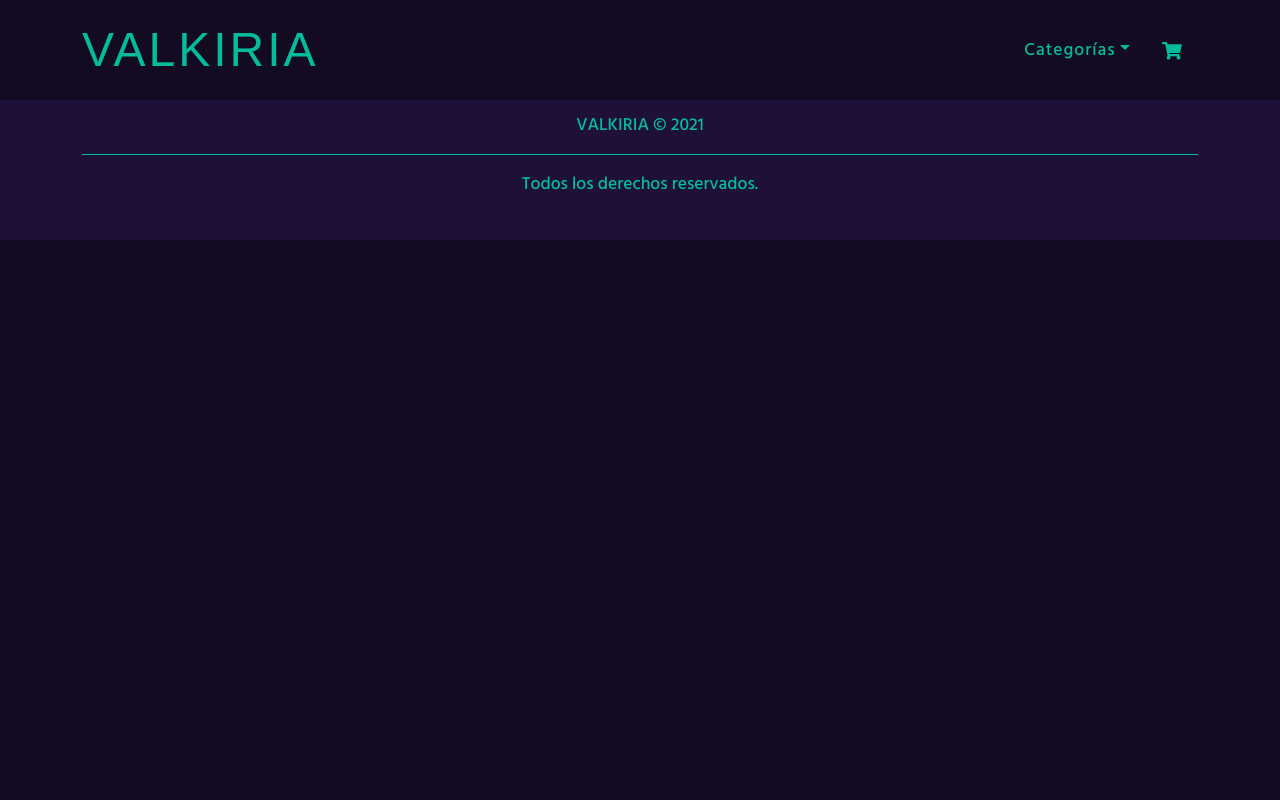
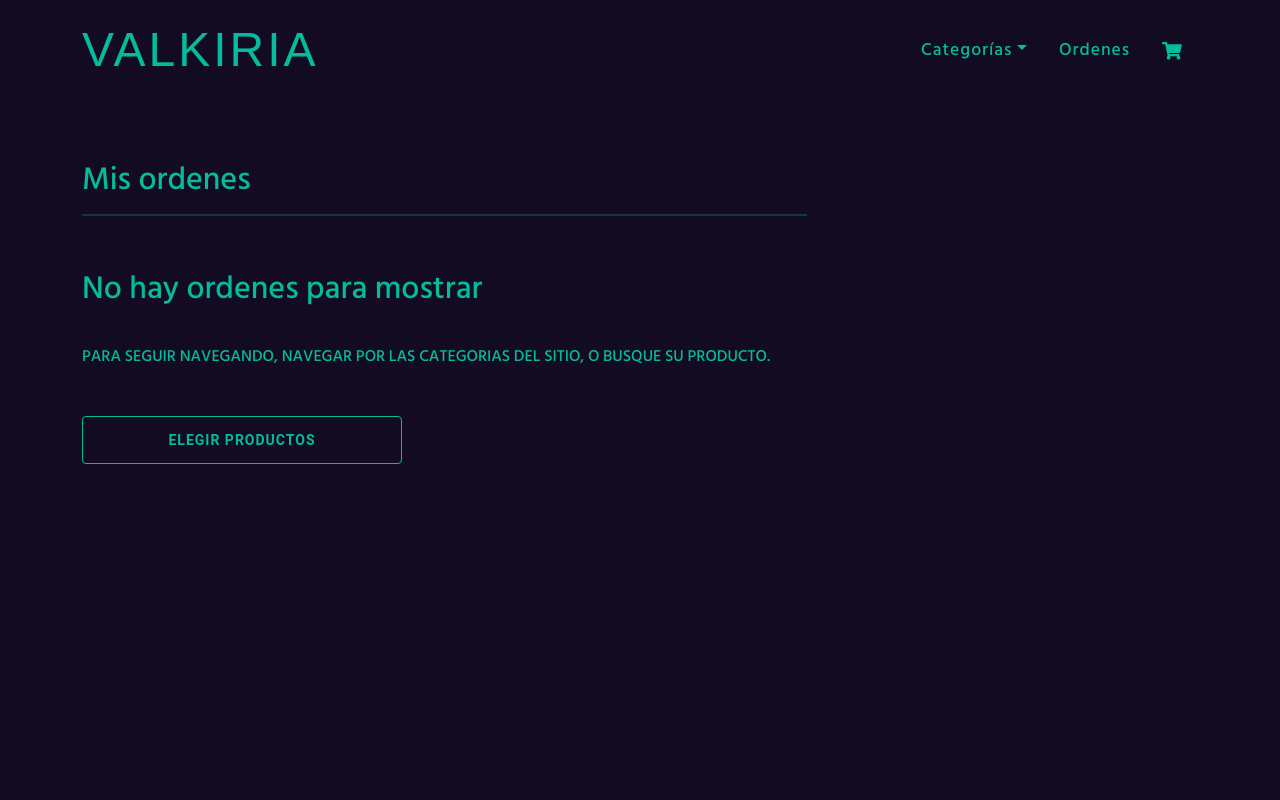
Before and after one commit to iaradocampo/ecommerce, a React (Create React App) app: page /orders in a window 1280 px wide. Shown: the top 800 px of the page. Built offline with nearby package versions, Linux system fonts and the light colour scheme; no server answers; the database is empty; a web font is replaced by a local one.

Commit message:
fix order

```diff
--- a/src/App.js
+++ b/src/App.js
@@ -5,6 +5,7 @@ import Footer from './components/Footer';
 import ItemListContainer from './container/ItemListContainer';
 import ItemDetailContainer from './components/ItemDetailContainer';
 import Cart from './components/Cart';
+import Order from './components/Order';
 import 'bootstrap/dist/css/bootstrap.min.css';
 import './scss/app.scss';
 
@@ -17,6 +18,8 @@ function App() {
           <Route exact path='/' element={<ItemListContainer />} />
           <Route exact path='/categoria/:idCategory' element={<ItemListContainer />} />
           <Route exact path='/detalle/:idProduct' element={<ItemDetailContainer />} />
+          <Route exact path='/orders' element={<Order />} />
+          <Route exact path='/orders/:orderId' element={<Order />} />
           <Route exact path='/cart' element={<Cart />} />
         </Routes>
         <Footer />
--- a/src/components/Cart.js
+++ b/src/components/Cart.js
@@ -46,9 +46,23 @@ function Cart () {
                 {cart.length === 0 &&
                     <div>
                         <p className="p-empty">Su carrito esta vacío</p>
-                        <p>Para seguir navegando, navegar por las categorias del sitio, o busque su producto.</p>
-                        <Link to='/'>
-                            <button className="btn-cart">elegir productos</button>
+                        <p className="p-order">Para seguir navegando, navegar por las categorias del sitio, o busque su producto.</p>
+                        <Link className="a" to='/'>
+                        <Button variant="outlined"
+                                            style={{
+                                                color: "#00dbafda",
+                                                fontWeight: "600",
+                                                letterSpacing: "1px",
+                                                border: "1px solid #00dbafda",
+                                                '&:hover':{
+                                                    backgroundColor: "rgba(6, 190, 161, 0.04)"
+                                                },
+                                                width: "20rem",
+                                                height: "3rem",
+                                                marginTop: "2rem"
+                                            }}>
+                                            elegir productos
+                                        </Button>
                         </Link>
                     </div>
                 }
--- a/src/components/Cart/Checkout.js
+++ b/src/components/Cart/Checkout.js
@@ -117,7 +117,6 @@ const Checkout = () => {
 
         const successOrder = (response) => {
             setOrderId(response.id);
-            emptyCart();
         }
 
     }
@@ -127,6 +126,7 @@ const Checkout = () => {
           input => (input.value = "")
         );
         setShow(false);
+        emptyCart();
       };
 
     return loader ? (
@@ -137,8 +137,7 @@ const Checkout = () => {
         <div className="cart">
             <Container>
                 <h1>Datos personales</h1>
-                <p style={{fontSize: "1em", textTransform: "uppercase", color: "#00dbafda"}}>*por favor complete todos los campos para finalizar su compra</p>
-
+                <p className="p-order">*por favor complete todos los campos para finalizar su compra</p>
                 <Formulario action="">
                     <Input
                         state={name}
@@ -191,7 +190,7 @@ const Checkout = () => {
                         </p>
                         </ErrorMessage>}
                         <ContainerButton>
-                            <Button type="submit" variant="outlined" onClick={generateOrder}
+                            <Button variant="outlined" onClick={generateOrder}
                                 style={{
                                     color: "#00dbafda",
                                     fontWeight: "600",
@@ -216,7 +215,7 @@ const Checkout = () => {
                     </Modal.Body>
                     <Modal.Footer>
                         <p>Se le enviara un mail con su número de pedido</p>
-                        <Link className="a" to='/'>
+                        <Link className="a" to={`/orders/${orderId}`}>
                             <Button onClick={clean}
                             style={{
                                 backgroundColor: "#361d64",
--- a/src/components/Cart/StyleForm.js
+++ b/src/components/Cart/StyleForm.js
@@ -63,7 +63,7 @@ const Input = styled.input`
 
 const ErrorLegend = styled.p`
 
-    font-size: 12px;
+    font-size: 0.9em;
     margin-bottom: 0;
     color: ${colors.error};
     display: none;
@@ -101,16 +101,10 @@ const ContainerButton = styled.div`
 	flex-direction: column;
 	align-items: center;
 	grid-column: span 2;
+    margin-top: 2rem;
 	@media (max-width: 800px){
 		grid-column: span 1;
 	}
-`;
-
-const SuccessMessage = styled.p`
-
-    font-size: 14px;
-	color: ${colors.exito};
-
 `;
 
 const ErrorMessage = styled.div`
@@ -138,6 +132,5 @@ export {
     ErrorLegend,
     IconValidation,
     ContainerButton,
-    SuccessMessage,
     ErrorMessage
 }
--- /dev/null
+++ b/src/components/EmptyOrder.js
@@ -0,0 +1,34 @@
+import { Container } from 'react-bootstrap';
+import { Link } from 'react-router-dom';
+import { Button } from '@mui/material';
+
+const EmptyOrder = () =>{
+    return<>
+    <div className="cart">
+        <Container>
+        <h1>Mis ordenes</h1>
+        <hr/>
+        <p className='p-empty'>No hay ordenes para mostrar</p>
+        <p className="p-order">Para seguir navegando, navegar por las categorias del sitio, o busque su producto.</p>
+        <Link className='a' to='/'>
+        <Button variant="outlined"
+                                            style={{
+                                                color: "#00dbafda",
+                                                fontWeight: "600",
+                                                letterSpacing: "1px",
+                                                border: "1px solid #00dbafda",
+                                                '&:hover':{
+                                                    backgroundColor: "rgba(6, 190, 161, 0.04)"
+                                                },
+                                                width: "20rem",
+                                                height: "3rem",
+                                                marginTop: "2rem"
+                                            }}>
+                                            elegir productos
+                                        </Button>
+                        </Link>
+        </Container>
+    </div>
+    </>
+}
+export default EmptyOrder;
--- a/src/components/NavBar.js
+++ b/src/components/NavBar.js
@@ -51,6 +51,11 @@ function NavBar () {
                             </NavDropdown.Item>
                         </NavDropdown>
                         <Nav.Link>
+                            <Link className='a' to='/orders'>
+                            Ordenes
+                            </Link>
+                        </Nav.Link>
+                        <Nav.Link>
                             <Link className="a-cart" to='/cart'>
                                 <Badge badgeContent={itemsOnCart} color="secondary">
                                     <CartWidget />
--- /dev/null
+++ b/src/components/Order.js
@@ -0,0 +1,51 @@
+import { useEffect, useState } from "react";
+import { useParams } from "react-router-dom";
+import { dataBase } from "../firebase/firebase";
+import OrderData from "./OrderData";
+import Loader from "./Loader";
+import EmptyOrder from './EmptyOrder';
+
+function Order(){
+
+    const { orderId } = useParams();
+
+    const [orderData, setData] = useState(true);
+
+    const [loader, setLoader] = useState(true);
+
+    const [exists, setExist] = useState(false);
+
+    useEffect(() => {
+        const dbQuery = dataBase.collection('orders').doc(orderId)
+        dbQuery.get()
+        .then((order) => {
+            setExist(order.exists);
+            setData({
+                id: orderId, ...order.data()
+            })
+        })
+
+        .finally(() => {
+            setTimeout(() => {
+                setLoader(false)
+            },1000)
+        })
+
+    }, [orderId, loader])
+
+    return loader ? (
+     <Loader />
+
+     )
+     : exists === true ? (
+
+         <OrderData data={orderData}/>
+     )
+     :
+     (
+<EmptyOrder/>
+     )
+}
+
+
+export default Order;
--- /dev/null
+++ b/src/components/OrderData.js
@@ -0,0 +1,46 @@
+import { Container } from "react-bootstrap";
+import { Link } from "react-router-dom";
+import { Button } from "@mui/material";
+
+const OrderData = ({data}) => {
+
+return <>
+<div className="cart">
+
+    <Container>
+        <h1>Mis ordenes</h1>
+        <hr/>
+    <div>
+        <p className="p-empty">Resumen de compra</p>
+        <p className="p-compra">item(s):</p>
+        <p className="p-compra">{data.items[0].title}</p>
+    <p className="p-compra">cantidad:</p>
+    <p className="p-compra">x{data.items[0].quantity}</p>
+<p className="p-compra">total:</p>
+<p className="p-compra">${data.total}</p>
+<Link className="a" to='/'>
+<Button variant="outlined"
+                                            style={{
+                                                color: "#00dbafda",
+                                                fontWeight: "600",
+                                                letterSpacing: "1px",
+                                                border: "1px solid #00dbafda",
+                                                '&:hover':{
+                                                    backgroundColor: "rgba(6, 190, 161, 0.04)"
+                                                },
+                                                width: "20rem",
+                                                height: "3rem",
+                                            }}>
+                                            volver
+                                        </Button>
+                        </Link>
+</div>
+
+
+</Container>
+</div>
+</>
+
+}
+
+export default OrderData;
--- /dev/null
+++ b/src/scss/_order.scss
@@ -0,0 +1,13 @@
+.p-order{
+    font-size: 1em;
+    text-transform: uppercase;
+    color: #00dbafda;
+    margin-top: 2rem;
+}
+
+.p-compra{
+    font-size: 1.4em;
+    text-transform: uppercase;
+    color: #00dbafda;
+    margin-bottom: 1.6rem;
+}
--- a/src/scss/app.scss
+++ b/src/scss/app.scss
@@ -11,4 +11,5 @@ body {
 @import "./spinner";
 @import "./item-detail";
 @import "./cart";
+@import "./order";
 @import "./footer";
```
